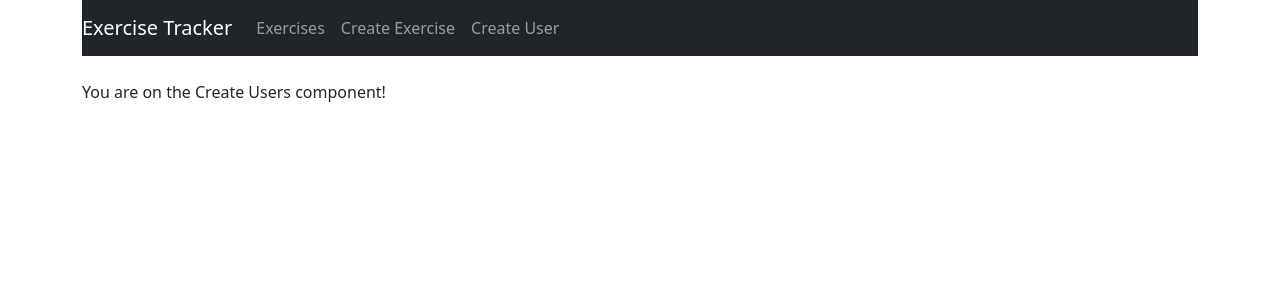
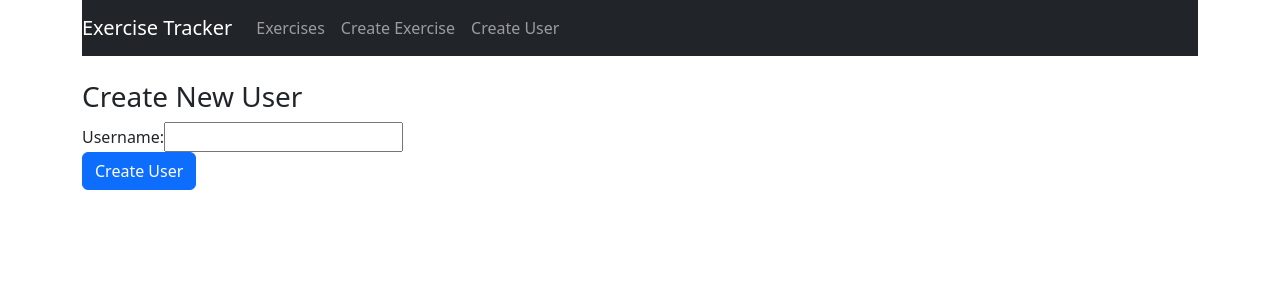
Before and after one commit to KaloyankerR/Exercise-Tracking-App-MERN, a React (Create React App) app in the folder mern-exercise-tracker/: page /user in a window 1280 px wide. Shown: the top 300 px of the page. Built offline with nearby package versions, Linux system fonts and the light colour scheme.

Commit message:
Create user and exercise

```diff
--- a/mern-exercise-tracker/src/components/create-exercise.component.js
+++ b/mern-exercise-tracker/src/components/create-exercise.component.js
@@ -66,7 +66,6 @@
 
     console.log(exercise);
     window.location = "/";
-    console.log(exercise);
   }
 
   render() {
--- a/mern-exercise-tracker/src/components/create-user.component.js
+++ b/mern-exercise-tracker/src/components/create-user.component.js
@@ -1,10 +1,59 @@
 import React, { Component } from "react";
 
 export default class CreateUser extends Component {
+  constructor(props) {
+    super(props);
+
+    this.onChangeUsername = this.onChangeUsername.bind(this);
+    this.onSubmit = this.onSubmit.bind(this);
+
+    this.state = {
+      username: "",
+    };
+  }
+
+  onChangeUsername(e) {
+    this.setState({
+      username: e.target.value,
+    });
+  }
+
+  onSubmit(e) {
+    e.preventDefault();
+
+    const user = {
+      username: this.state.username,
+    };
+
+    console.log(user);
+    this.setState({
+      username: "",
+    });
+  }
+
   render() {
     return (
       <div>
-        <p>You are on the Create Users component!</p>
+        <h3>Create New User</h3>
+        <form onSubmit={this.onSubmit}>
+          <div className="form-group">
+            <label>Username: </label>
+            <input
+              type="text"
+              required
+              value={this.state.username}
+              onChange={this.onChangeUsername}
+            />
+          </div>
+          <div>
+            {/* <button type="submit">Create User</button> */}
+            <input
+              type="submit"
+              value="Create User"
+              className="btn btn-primary"
+            />
+          </div>
+        </form>
       </div>
     );
   }
```
